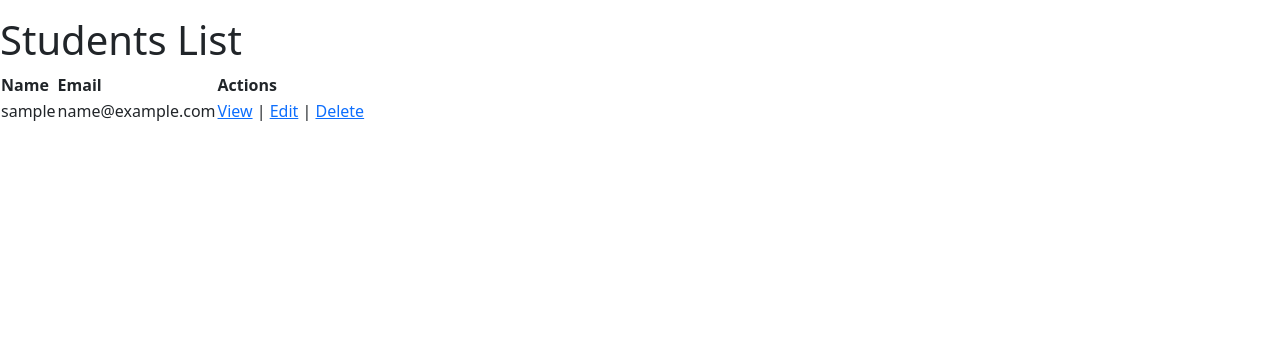
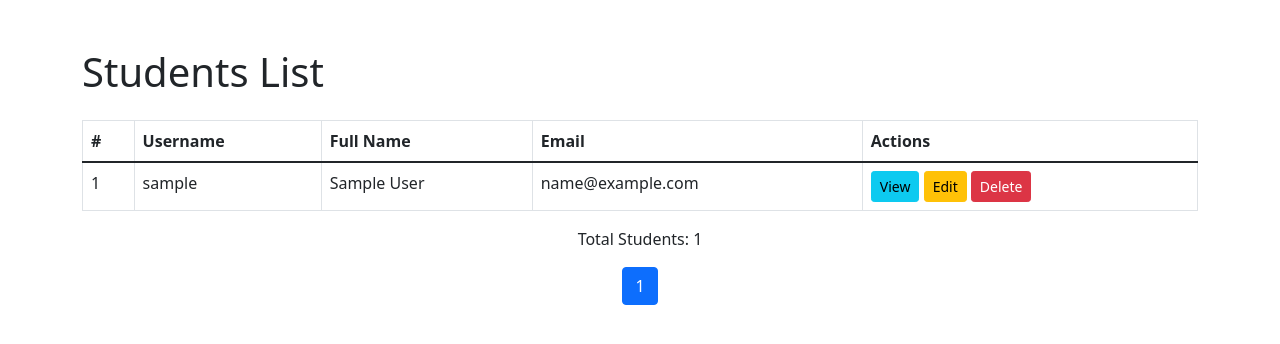
Before and after one commit to achomraich/dromedary, a Django app: template tutorials/templates/students_list.html in a window 1280 px wide. Shown: the part 56-400 px from the top of the page. Run offline with Django 4.2, Linux system fonts and the light colour scheme; the template is opened without the code that fills it: most values are stand-ins (such as "Sample title", 1, 10 or a date in 2020); some libraries are stand-ins or nearby versions.

Commit message:
Updatting functionality of students list

```diff
--- a/tutorials/templates/students_list.html
+++ b/tutorials/templates/students_list.html
@@ -1,27 +1,75 @@
 {% extends 'base_content.html' %}
 
 {% block content %}
-<h1>Students List</h1>
-<table>
-    <thead>
+<div class="container mt-5">
+    <h1 class="mb-4">Students List</h1>
+
+    <table class="table table-bordered table-hover">
+        <thead class="thead-dark">
             <tr>
-            <th>Name</th>
-            <th>Email</th>
-            <th>Actions</th>
+                <th scope="col">#</th>
+                <th scope="col">Username</th>
+                <th scope="col">Full Name</th>
+                <th scope="col">Email</th>
+                <th scope="col">Actions</th>
             </tr>
         </thead>
         <tbody>
-        {% for student in students %}
+            {% for student in page_obj %}
             <tr>
+                <td>{{ forloop.counter0|add:page_obj.start_index }}</td>
                 <td>{{ student.user.username }}</td>
+                <td>{{ student.user.full_name }}</td>
                 <td>{{ student.user.email }}</td>
                 <td>
-                <a href="{% url 'student_details' student.user.id %}">View</a> |
-                <a href="{% url 'student_edit' student.user.id %}">Edit</a> |
-                <a href="{% url 'student_delete' student.user.id %}">Delete</a>
+                    <a href="{% url 'student_details' student.user.id %}" class="btn btn-info btn-sm">View</a>
+                    <a href="{% url 'student_edit' student.user.id %}" class="btn btn-warning btn-sm">Edit</a>
+                    <form action="{% url 'student_delete' student.user.id %}" method="post" style="display:inline;">
+                        {% csrf_token %}
+                        <button type="submit" class="btn btn-danger btn-sm" onclick="return confirm('Are you sure you want to delete this student?');">Delete</button>
+                    </form>
                 </td>
             </tr>
             {% endfor %}
         </tbody>
     </table>
+
+    <!-- Display Total Students Count -->
+    <p class="text-center font-weight-bold">Total Students: {{ page_obj.paginator.count }}</p>
+
+    <!-- Pagination Controls -->
+    <nav aria-label="Page navigation">
+        <ul class="pagination justify-content-center">
+            {% if page_obj.has_previous %}
+            <li class="page-item">
+                <a class="page-link" href="?page=1">First</a>
+            </li>
+            <li class="page-item">
+                <a class="page-link" href="?page={{ page_obj.previous_page_number }}">Previous</a>
+            </li>
+            {% endif %}
+
+            {% for num in page_obj.paginator.page_range %}
+                {% if page_obj.number == num %}
+                <li class="page-item active">
+                    <span class="page-link">{{ num }}</span>
+                </li>
+                {% elif num > page_obj.number|add:'-3' and num < page_obj.number|add:'3' %}
+                <li class="page-item">
+                    <a class="page-link" href="?page={{ num }}">{{ num }}</a>
+                </li>
+                {% endif %}
+            {% endfor %}
+
+            {% if page_obj.has_next %}
+            <li class="page-item">
+                <a class="page-link" href="?page={{ page_obj.next_page_number }}">Next</a>
+            </li>
+            <li class="page-item">
+                <a class="page-link" href="?page={{ page_obj.paginator.num_pages }}">Last</a>
+            </li>
+            {% endif %}
+        </ul>
+    </nav>
+</div>
 {% endblock %}
```
Also changed, not shown: tutorials/templates/edit_student.html (+14 -7 lines), tutorials/templates/student_details.html (+20 -6 lines), tutorials/views.py (+10 -1 lines). Lines whose indentation alone changed are shown as unchanged.
